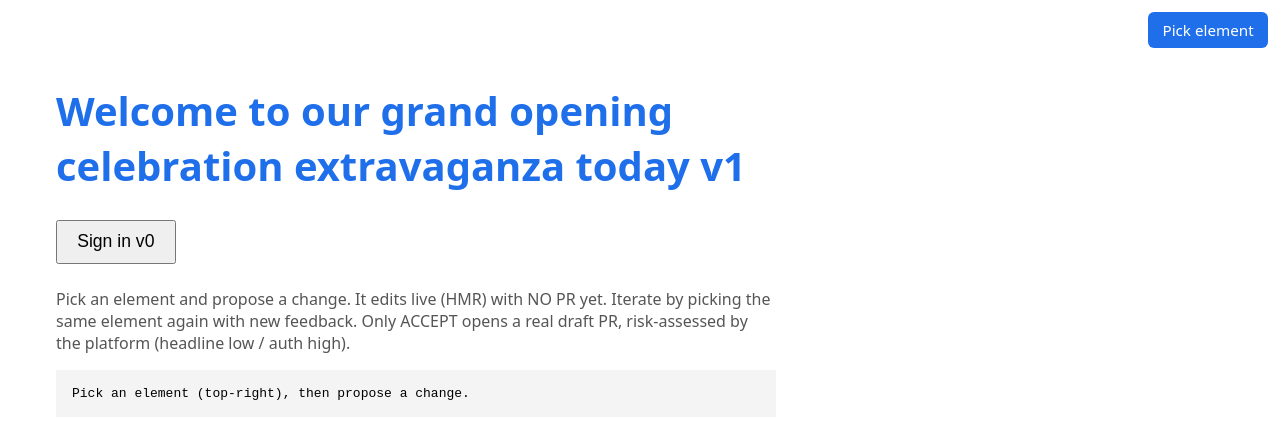
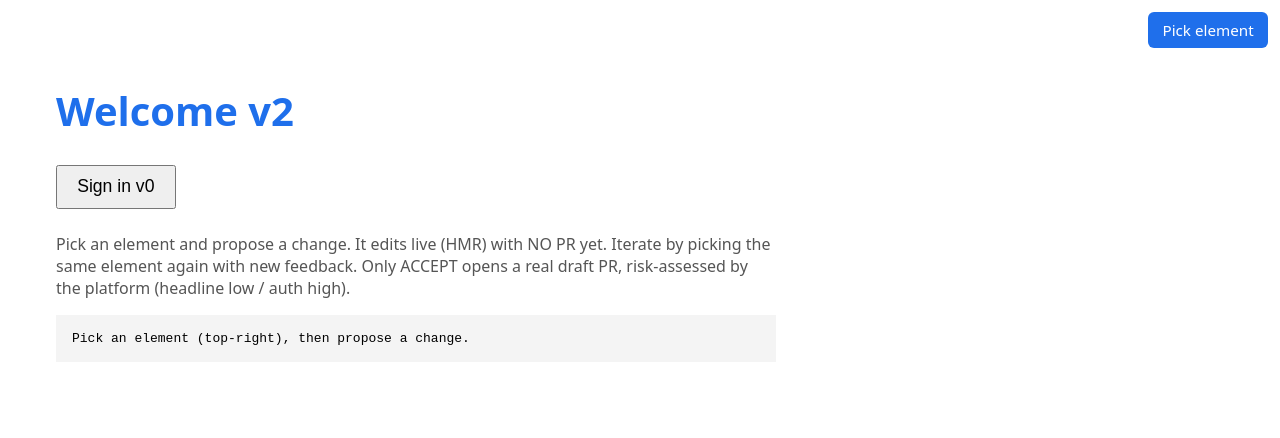
Before and after one commit to EmundoT/awc-frontdoor-demo, a React (Vite) app: page / in a window 1280 px wide. Shown: the top 438 px of the page. Built offline with nearby package versions, Linux system fonts and the light colour scheme.

Commit message:
review round 1: address "This headline is way too long and salesy. Please make it sho"

```diff
--- a/src/App.jsx
+++ b/src/App.jsx
@@ -2,7 +2,7 @@
 import { useState } from 'react'
 import { AUTH_LABEL } from './auth/login-widget.jsx'
 
-const HEADLINE = 'Welcome to our grand opening celebration extravaganza today v1'
+const HEADLINE = 'Welcome v2'
 const BASE = 'http://localhost:8788'
 
 export default function App() {
```
